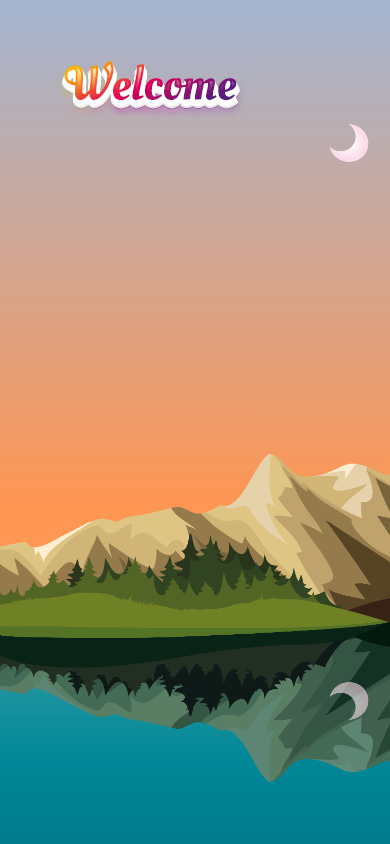
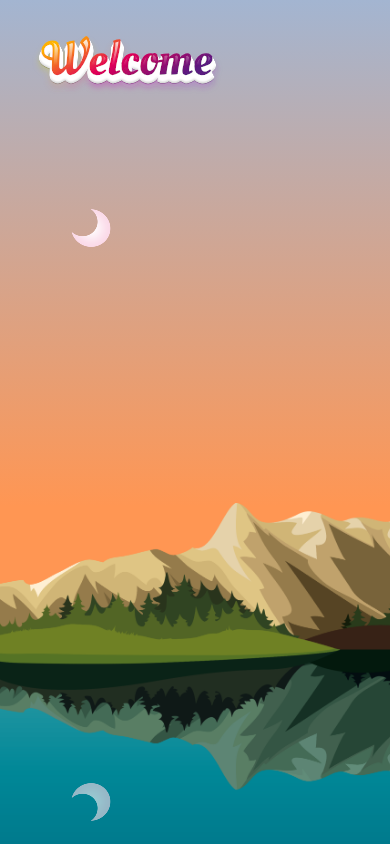
Before and after one commit to worldOfVerdure/Sunrise, a plain HTML site: page index.html in a window 390 px wide. Drawn offline with Linux system fonts and the light colour scheme.

Commit message:
Place moon for mobile portrait

```diff
--- a/CSS/sunriseStyle.css
+++ b/CSS/sunriseStyle.css
@@ -1,5 +1,9 @@
+html {
+  font-size: 62.5%;
+}
+
 body {
-  padding: 0;
+  font-size: 1.6rem;
   margin: 0;
   background: linear-gradient(to top, #ff9653 40%, #a3b5d1);
 }
@@ -8,8 +12,7 @@ body {
   width: 100%;
   height: 100%;
   position: relative;
-  /*Are you my Eureka moment?*/
-  overflow: hidden;
+  overflow: hidden; /*Are you my Eureka moment?*/
 }
 
 .mountainImg {
@@ -26,24 +29,38 @@ body {
   z-index: 1;
 }
 
-.welcome {
-  position: absolute;
-  top: 3%;
-  left: 6%;
-  z-index: 1;
-}
-
 .moonReflectImg {
   position: absolute;
   z-index: 1;
-  bottom: 14%;
+  bottom: 4%;
   left: 83%;
   transform: scale(1, -1);
   opacity: .6;
 }
 
-@media (orientation: portrait) and (max-width: 500px) {
+/* Don't visualize the top of the viewport, visualize the top of the mountain
+and add a 100px. That is your ceiling. Also bring back calc and clamp. You got this. */
+
+/* Mobile Portrait */
+@media screen and (orientation: portrait) and (max-width: 600px) {
+  .moonImg {
+    left: 17%;
+    top: 24%;
+  }
+
+  .moonReflectImg {
+    left: 17%;
+    bottom: 2%;
+  }
+
   .mountainImg {
-    width: 200%;
+    width: 175%;
+    max-height: 75%;
   }
 }
+
+/* @media screen and (max-width: 1200) and (min-width: 600.1) {
+  .moonImg {
+    top: 60%;
+  }
+} */
```
